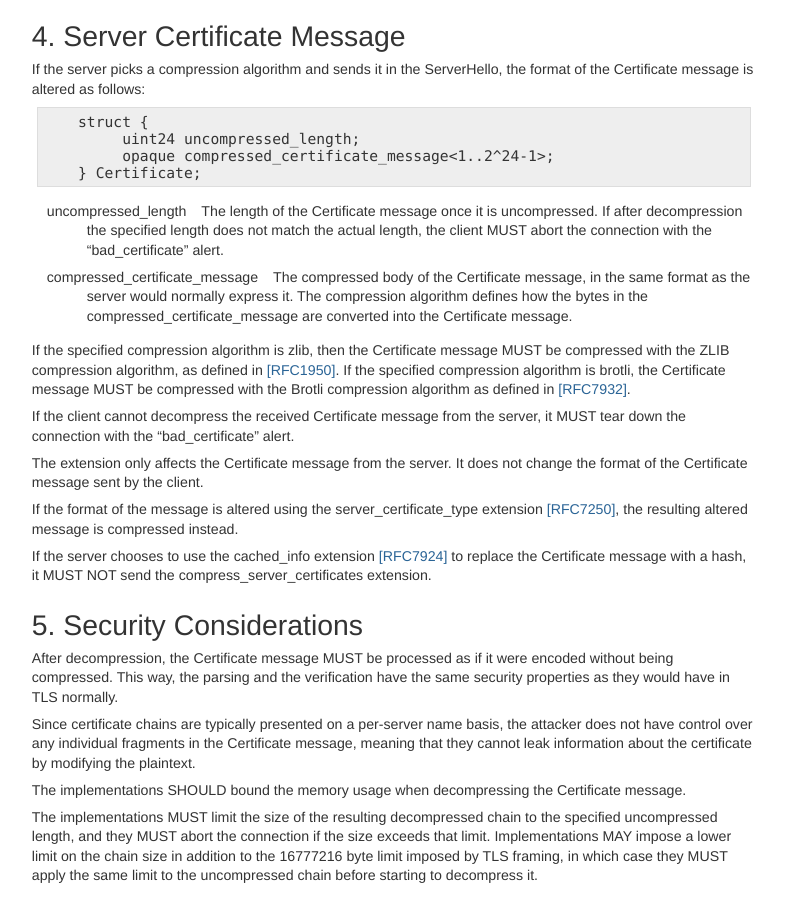
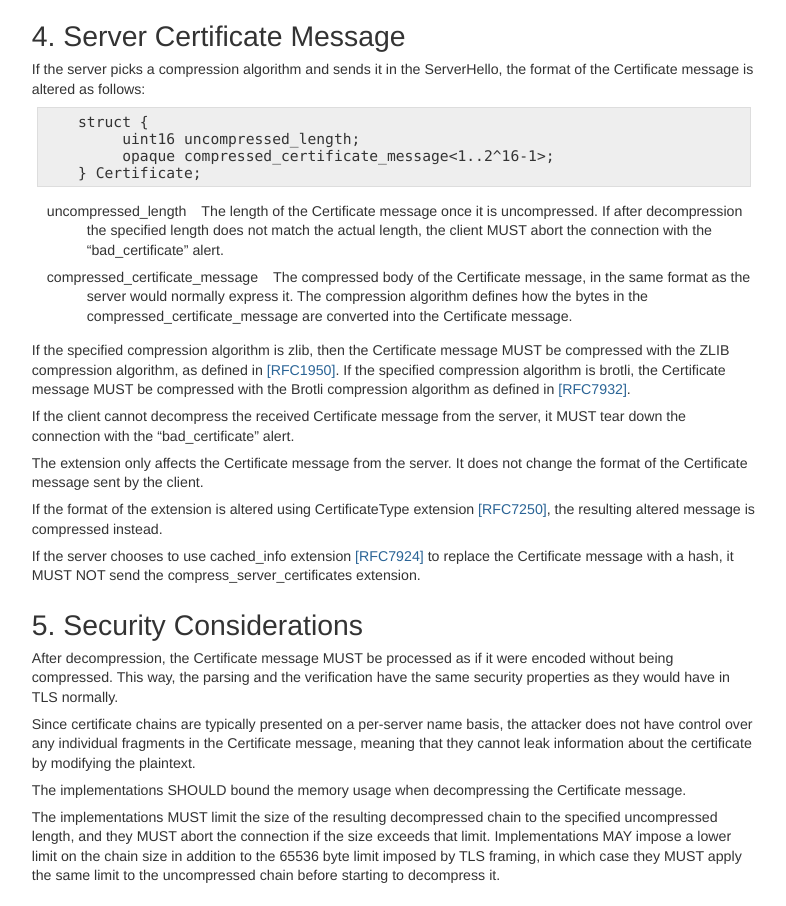
Before and after one commit to tlswg/certificate-compression, a plain HTML site: page draft-ghedini-tls-certificate-compression.html in a window 1280 px wide. Shown: the part 1649-2555 px from the top of the page, without its empty margins (40-826 px from the left). Drawn offline with Linux system fonts and the light colour scheme.

Commit message:
Script updating gh-pages. [ci skip]

```diff
--- a/draft-ghedini-tls-certificate-compression.html
+++ b/draft-ghedini-tls-certificate-compression.html
@@ -314,11 +314,11 @@ address {
   <td class="right">Cloudflare, Inc.</td>
 </tr>
 <tr>
-  <td class="left">Intended status: Standards Track</td>
+  <td class="left">Expires: September 2, 2017</td>
   <td class="right">V. Vasiliev</td>
 </tr>
 <tr>
-  <td class="left">Expires: September 2, 2017</td>
+  <td class="left"></td>
   <td class="right">Google</td>
 </tr>
 <tr>
@@ -395,8 +395,8 @@ address {
 <p id="rfc.section.4.p.1">If the server picks a compression algorithm and sends it in the ServerHello, the format of the Certificate message is altered as follows:</p>
 <pre>
     struct {
-         uint24 uncompressed_length;
-         opaque compressed_certificate_message&lt;1..2^24-1&gt;;
+         uint16 uncompressed_length;
+         opaque compressed_certificate_message&lt;1..2^16-1&gt;;
     } Certificate;
 </pre>
 <p/>
@@ -410,13 +410,13 @@ address {
 <p id="rfc.section.4.p.3">If the specified compression algorithm is zlib, then the Certificate message MUST be compressed with the ZLIB compression algorithm, as defined in <a href="#RFC1950">[RFC1950]</a>.  If the specified compression algorithm is brotli, the Certificate message MUST be compressed with the Brotli compression algorithm as defined in <a href="#RFC7932">[RFC7932]</a>.</p>
 <p id="rfc.section.4.p.4">If the client cannot decompress the received Certificate message from the server, it MUST tear down the connection with the &#8220;bad_certificate&#8221; alert.</p>
 <p id="rfc.section.4.p.5">The extension only affects the Certificate message from the server.  It does not change the format of the Certificate message sent by the client.</p>
-<p id="rfc.section.4.p.6">If the format of the message is altered using the server_certificate_type extension <a href="#RFC7250">[RFC7250]</a>, the resulting altered message is compressed instead.</p>
-<p id="rfc.section.4.p.7">If the server chooses to use the cached_info extension <a href="#RFC7924">[RFC7924]</a> to replace the Certificate message with a hash, it MUST NOT send the compress_server_certificates extension.</p>
+<p id="rfc.section.4.p.6">If the format of the extension is altered using CertificateType extension <a href="#RFC7250">[RFC7250]</a>, the resulting altered message is compressed instead.</p>
+<p id="rfc.section.4.p.7">If the server chooses to use cached_info extension <a href="#RFC7924">[RFC7924]</a> to replace the Certificate message with a hash, it MUST NOT send the compress_server_certificates extension.</p>
 <h1 id="rfc.section.5"><a href="#rfc.section.5">5.</a> <a href="#security-considerations" id="security-considerations">Security Considerations</a></h1>
 <p id="rfc.section.5.p.1">After decompression, the Certificate message MUST be processed as if it were encoded without being compressed.  This way, the parsing and the verification have the same security properties as they would have in TLS normally.</p>
 <p id="rfc.section.5.p.2">Since certificate chains are typically presented on a per-server name basis, the attacker does not have control over any individual fragments in the Certificate message, meaning that they cannot leak information about the certificate by modifying the plaintext.</p>
 <p id="rfc.section.5.p.3">The implementations SHOULD bound the memory usage when decompressing the Certificate message.</p>
-<p id="rfc.section.5.p.4">The implementations MUST limit the size of the resulting decompressed chain to the specified uncompressed length, and they MUST abort the connection if the size exceeds that limit.  Implementations MAY impose a lower limit on the chain size in addition to the 16777216 byte limit imposed by TLS framing, in which case they MUST apply the same limit to the uncompressed chain before starting to decompress it.</p>
+<p id="rfc.section.5.p.4">The implementations MUST limit the size of the resulting decompressed chain to the specified uncompressed length, and they MUST abort the connection if the size exceeds that limit.  Implementations MAY impose a lower limit on the chain size in addition to the 65536 byte limit imposed by TLS framing, in which case they MUST apply the same limit to the uncompressed chain before starting to decompress it.</p>
 <h1 id="rfc.section.6"><a href="#rfc.section.6">6.</a> <a href="#iana-considerations" id="iana-considerations">IANA Considerations</a></h1>
 <h2 id="rfc.section.6.1"><a href="#rfc.section.6.1">6.1.</a> <a href="#update-of-the-tls-extensiontype-registry" id="update-of-the-tls-extensiontype-registry">Update of the TLS ExtensionType Registry</a></h2>
 <p id="rfc.section.6.1.p.1">Create an entry, compress_server_certificates(TBD), in the existing registry for ExtensionType (defined in <a href="#RFC5246">[RFC5246]</a>).</p>
```
Also changed, not shown: index.html (+7 -7 lines), draft-ghedini-tls-certificate-compression.txt.
